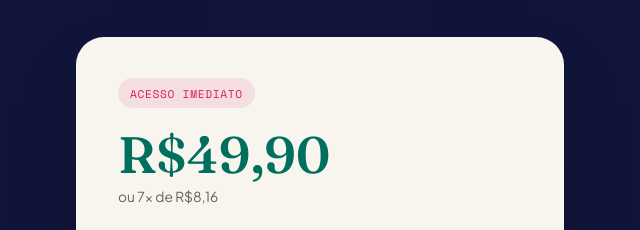
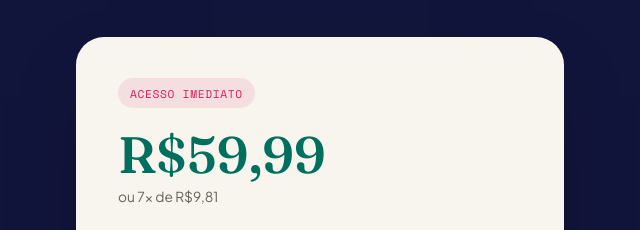
Before and after one commit to KyrosMarketing/Curso-Preparamente, a website: page index.html in a window 1280 px wide. Shown: the part 8880-9110 px from the top of the page, 602-1242 px from the left. Drawn offline with nearby package versions, Linux system fonts and the light colour scheme.

Commit message:
Update index.html

```diff
--- a/index.html
+++ b/index.html
@@ -436,9 +436,9 @@ height="0" width="0" style="display:none;visibility:hidden"></iframe></noscript>
     <div class="offer-card" data-reveal>
       <span class="offer-card__badge">Acesso imediato</span>
       <div class="offer-card__price">
-        <strong>R$49,90</strong>
+        <strong>R$59,99</strong>
       </div>
-      <p class="offer-card__install">ou 7x de R$8,16</p>
+      <p class="offer-card__install">ou 7x de R$9,81</p>
       <a class="cta-btn cta-btn--on-cream" href="https://hotmart.com/product/curso-preparamente-alta-performance-no-vestibular/D107151152S" target="_blank" rel="noopener">Quero começar agora</a>
       <div class="offer-card__guarantee">
         <span class="offer-card__guarantee-badge">
```
